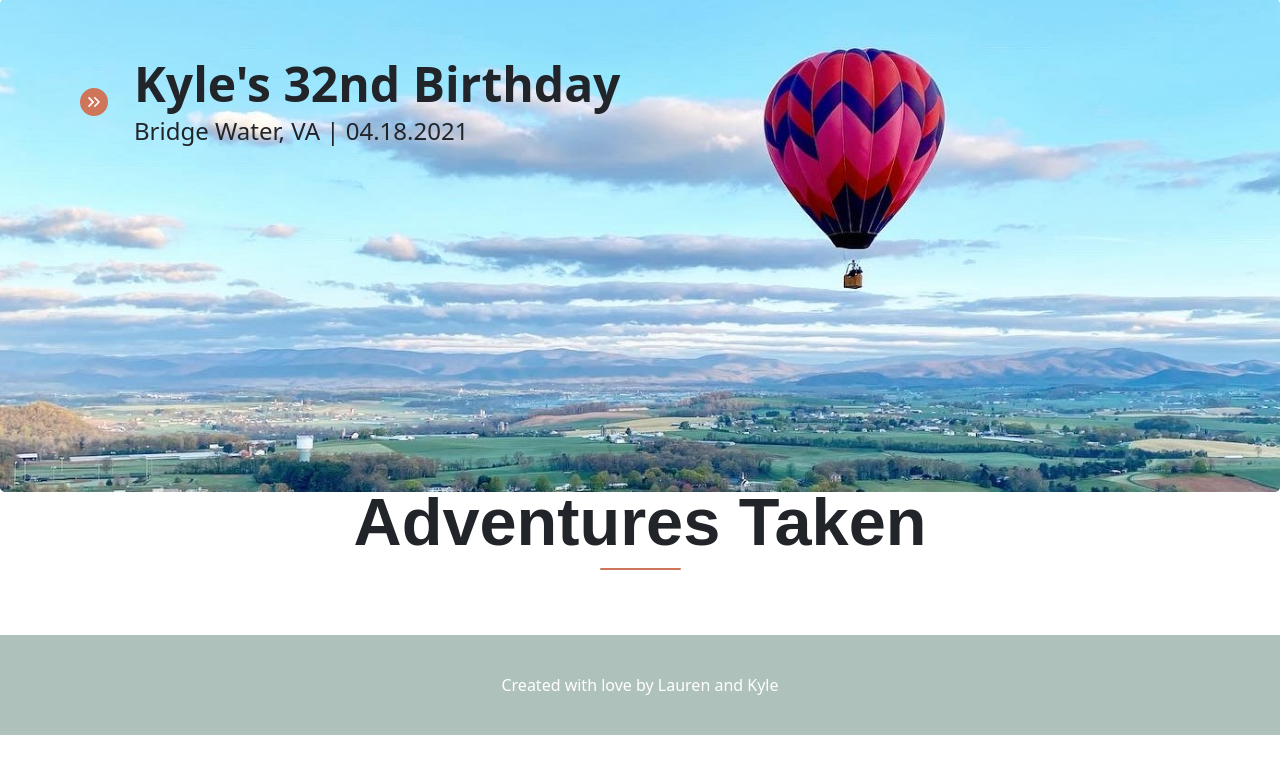
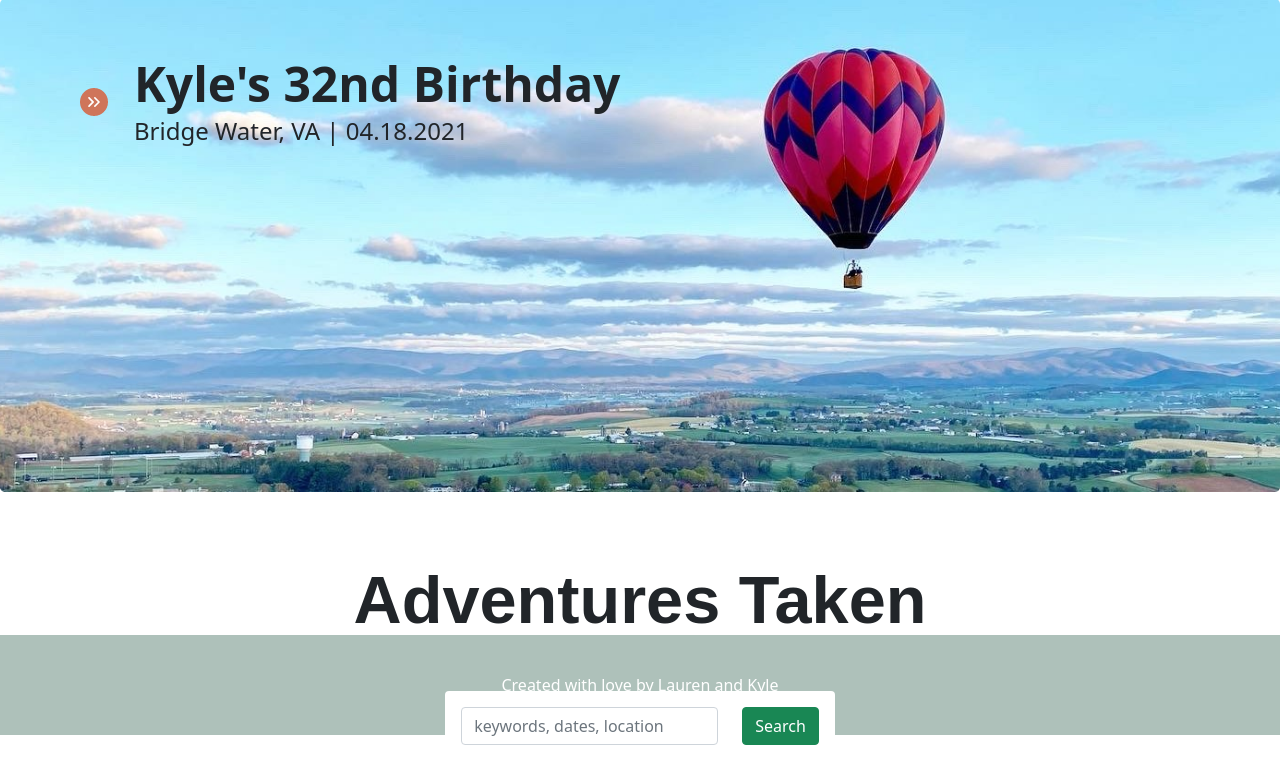
Before and after one commit to vaultman765/OurJourney, a Django app: page /journey/adventures_taken in a window 1280 px wide. Shown: the part 65-826 px from the top of the page. Before the commit the page ends 800 px from the top, so only its background shows below. Run offline with Django 3.2, Linux system fonts and the light colour scheme; data that the repository does not hold is empty; some web fonts are replaced.

Commit message:
Search Bar

```diff
--- a/OurJourney/journey/templates/journey/adventures_taken.html
+++ b/OurJourney/journey/templates/journey/adventures_taken.html
@@ -50,7 +50,7 @@
 </div>
 
 <div class="container-fluid">
-    <div class="row justify-content-center">
+    <div class="row justify-content-center" style="padding-top: 78px">
         <div class="col-10 adv-taken" align="center" style="padding-bottom: 16px">
             Adventures Taken
         </div>
@@ -62,6 +62,20 @@
     </div>
 </div>
 
+<div class="row justify-content-center" style="padding-top: 43px;">
+    <div class="col d-flex align-items-center justify-content-center" align="center">
+        <form class="card card-sm" style="border: none;">
+            <div class="card-body row no-gutters align-items-center">
+                <div class="col" style="max-width: 368px;">
+                    <input type="search" name="adv" placeholder="keywords, dates, location" class="form-control form-control-boarderless">
+                </div>
+                <div class="col-auto">
+                    <button class="btn btn-success" type="submit">Search</button>
+                </div>
+            </div>
+        </form>
+    </div>
+</div>
 
 {% endblock %}
 </body>
```
